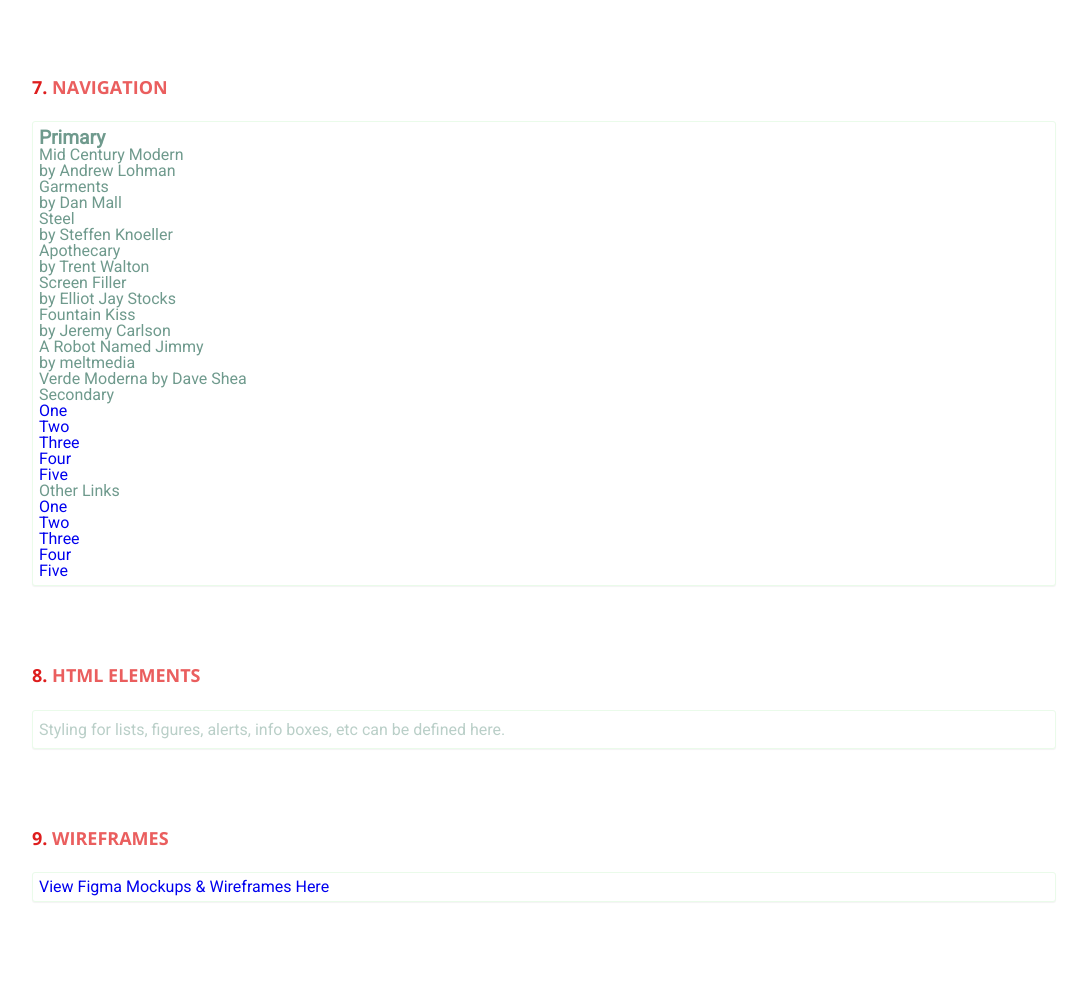
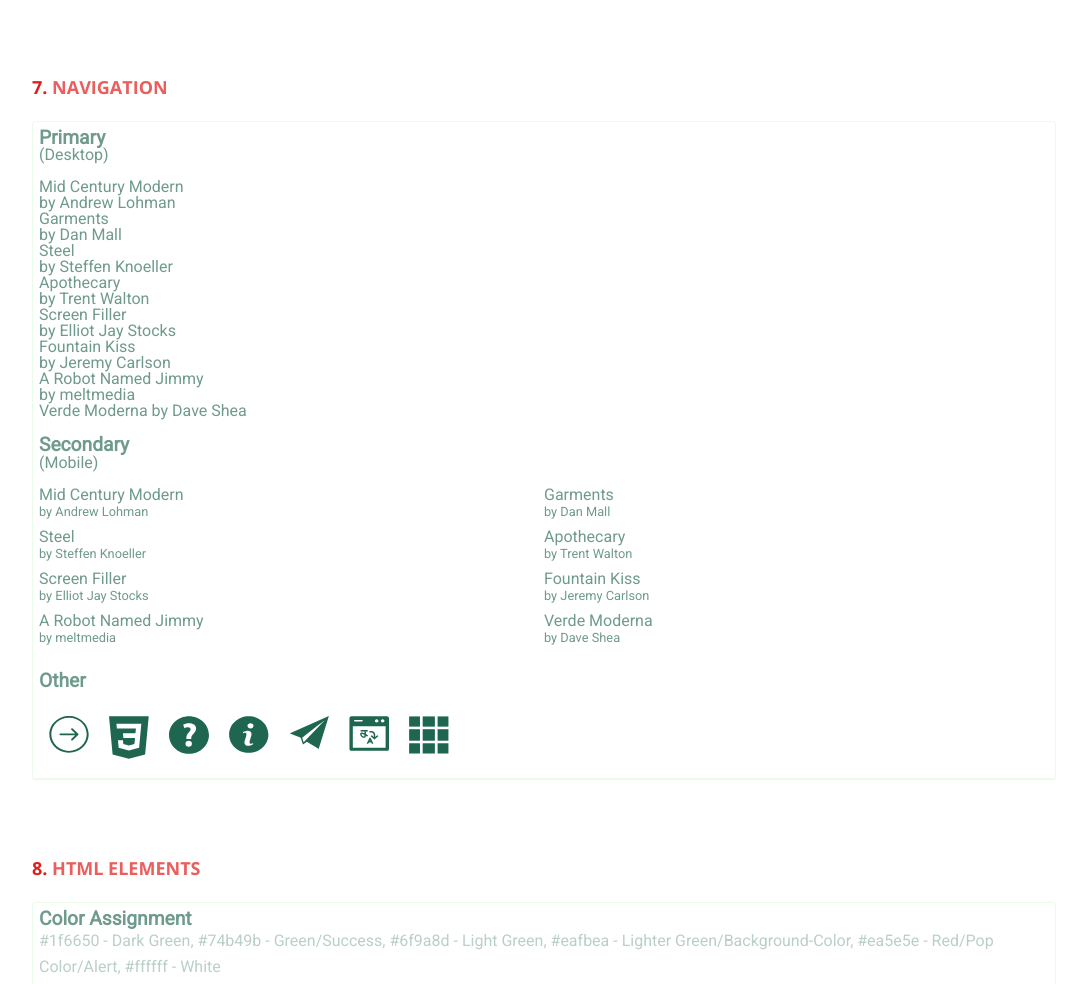
Before and after one commit to alexkev/zen-garden-wdd331, a website built with Parcel: page style-guide-template/src/index.html in a window 1280 px wide. Shown: the part 2160-3144 px from the top of the page, without its empty margins (96-1183 px from the left). Built offline with nearby package versions, Linux system fonts and the light colour scheme.

Commit message:
almost done?

```diff
--- a/style-guide-template/src/index.html
+++ b/style-guide-template/src/index.html
@@ -1,14 +1,12 @@
 <!DOCTYPE html>
 <html lang="en" class="no-js">
+
 <head>
   <meta charset="UTF-8" />
   <meta name="viewport" content="width=device-width, initial-scale=1" />
 
-    <link
-      href="http://fonts.googleapis.com/css?family=Open+Sans:400,300,700|Merriweather"
-      rel="stylesheet"
-      type="text/css"
-    />
+  <link href="http://fonts.googleapis.com/css?family=Open+Sans:400,300,700|Merriweather" rel="stylesheet"
+    type="text/css" />
 
   <link rel="stylesheet" href="scss/style-guide.scss" />
   <!-- Resource style -->
@@ -16,6 +14,7 @@
   <!-- Modernizr -->
   <title>Style Guide | CodyHouse</title>
 </head>
+
 <body>
   <header>
     <div class="cd-logo"><img src="assets/logo.svg" alt="Logo" /></div>
@@ -33,9 +32,7 @@
       <!-- cd-main-nav -->
     </nav>
 
-      <a href="assets/assets-download-file.zip" class="cd-download"
-        ><span>Download assets</span></a
-      >
+    <a href="assets/assets-download-file.zip" class="cd-download"><span>Download assets</span></a>
     <a href="#0" class="cd-nav-trigger">Menu<span></span></a>
   </header>
 
@@ -82,15 +79,25 @@
       <h2>Colors</h2>
 
       <ul>
-          <li class="cd-box"><div class="cd-color-swatch"></div></li>
+        <li class="cd-box">
+          <div class="cd-color-swatch"></div>
+        </li>
 
-          <li class="cd-box"><div class="cd-color-swatch"></div></li>
+        <li class="cd-box">
+          <div class="cd-color-swatch"></div>
+        </li>
 
-          <li class="cd-box"><div class="cd-color-swatch"></div></li>
+        <li class="cd-box">
+          <div class="cd-color-swatch"></div>
+        </li>
 
-          <li class="cd-box"><div class="cd-color-swatch"></div></li>
+        <li class="cd-box">
+          <div class="cd-color-swatch"></div>
+        </li>
 
-          <li class="cd-box"><div class="cd-color-swatch"></div></li>
+        <li class="cd-box">
+          <div class="cd-color-swatch"></div>
+        </li>
       </ul>
     </section>
 
@@ -139,80 +146,106 @@
       <h2>Navigation</h2>
       <div class="cd-box">
         <div>
-            <h3 class="primary-h3">Primary</h3>
+          <div class="primary-h3">
+            <h3>Primary</h3>
+            <small>(Desktop)</small>
+          </div>
+          <br>
           <nav class="cd-primary-nav">
             <ul>
               <li>
                 <a href="#" class="design-name">Mid Century Modern</a> </br> by
-                  <a href="http://andrewlohman.com/" class="designer-name"
-                    >Andrew Lohman</a
-                  >
+                <a href="http://andrewlohman.com/" class="designer-name">Andrew Lohman</a>
               </li>
               <li>
                 <a href="#" class="design-name">Garments</a> </br> by
-                  <a href="http://danielmall.com/" class="designer-name"
-                    >Dan Mall</a
-                  >
+                <a href="http://danielmall.com/" class="designer-name">Dan Mall</a>
               </li>
               <li>
                 <a href="#" class="design-name">Steel</a> </br> by
-                  <a href="http://steffen-knoeller.de" class="designer-name"
-                    >Steffen Knoeller</a
-                  >
+                <a href="http://steffen-knoeller.de" class="designer-name">Steffen Knoeller</a>
               </li>
               <li>
-                  <a href="#"class="design-name">Apothecary</a> </br> by
-                  <a href="http://trentwalton.com" class="designer-name"
-                    >Trent Walton</a
-                  >
+                <a href="#" class="design-name">Apothecary</a> </br> by
+                <a href="http://trentwalton.com" class="designer-name">Trent Walton</a>
               </li>
               <li>
-                  <a href="#"class="design-name">Screen Filler</a> </br> by
-                  <a href="http://elliotjaystocks.com/" class="designer-name"
-                    >Elliot Jay Stocks</a
-                  >
+                <a href="#" class="design-name">Screen Filler</a> </br> by
+                <a href="http://elliotjaystocks.com/" class="designer-name">Elliot Jay Stocks</a>
               </li>
               <li>
-                  <a href="#"class="design-name">Fountain Kiss</a> </br> by
-                  <a href="http://jeremycarlson.com" class="designer-name"
-                    >Jeremy Carlson</a
-                  >
+                <a href="#" class="design-name">Fountain Kiss</a> </br> by
+                <a href="http://jeremycarlson.com" class="designer-name">Jeremy Carlson</a>
               </li>
               <li>
                 <a href="#" class="design-name">A Robot Named Jimmy</a> </br> by
-                  <a href="http://meltmedia.com/" class="designer-name"
-                    >meltmedia</a
-                  >
+                <a href="http://meltmedia.com/" class="designer-name">meltmedia</a>
               </li>
               <li>
                 <a href="#" class="design-name">Verde Moderna</a> by
-                  <a href="http://www.mezzoblue.com/" class="designer-name"
-                    >Dave Shea</a
-                  >
+                <a href="http://www.mezzoblue.com/" class="designer-name">Dave Shea</a>
               </li>
             </ul>
           </nav>
         </div>
         <div>
+          <br>
+          <div class="secondary-h3">
             <h3>Secondary</h3>
+            <small>(Mobile)</small>
+          </div>
+          <br>
           <nav class="cd-secondary-nav">
             <ul>
-                <li><a href="#">One</a></li>
-                <li><a href="#">Two</a></li>
-                <li><a href="#">Three</a></li>
-                <li><a href="#">Four</a></li>
-                <li><a href="#">Five</a></li>
+              <li>
+                <a href="#" class="design-name">Mid Century Modern</a> </br> <small>by
+                  <a href="http://andrewlohman.com/" class="designer-name dn-small">Andrew Lohman</a></small>
+              </li>
+              <li>
+                <a href="#" class="design-name">Garments</a> </br> <small>by
+                  <a href="http://danielmall.com/" class="designer-name">Dan Mall</a></small>
+              </li>
+              <li>
+                <a href="#" class="design-name">Steel</a> </br> <small>by
+                  <a href="http://steffen-knoeller.de" class="designer-name">Steffen Knoeller</a></small>
+              </li>
+              <li>
+                <a href="#" class="design-name">Apothecary</a> </br> <small>by
+                  <a href="http://trentwalton.com" class="designer-name">Trent Walton</a></small>
+              </li>
+              <li>
+                <a href="#" class="design-name">Screen Filler</a> </br> <small>by
+                  <a href="http://elliotjaystocks.com/" class="designer-name">Elliot Jay Stocks</a></small>
+              </li>
+              <li>
+                <a href="#" class="design-name">Fountain Kiss</a> </br> <small>by
+                  <a href="http://jeremycarlson.com" class="designer-name">Jeremy Carlson</a></small>
+              </li>
+              <li>
+                <a href="#" class="design-name">A Robot Named Jimmy</a> </br> <small>by
+                  <a href="http://meltmedia.com/" class="designer-name">meltmedia</a></small>
+              </li>
+              <li>
+                <a href="#" class="design-name">Verde Moderna</a> <br> <small>by
+                  <a href="http://www.mezzoblue.com/" class="designer-name">Dave Shea</a></small>
+              </li>
             </ul>
           </nav>
         </div>
+        <br>
         <div>
-            <h3>Other Links</h3>
-            <ul>
-              <li><a href="#">One</a></li>
-              <li><a href="#">Two</a></li>
-              <li><a href="#">Three</a></li>
-              <li><a href="#">Four</a></li>
-              <li><a href="#">Five</a></li>
+          <div class="other-h3">
+            <h3>Other</h3>
+          </div>
+          <br>
+            <ul class="other-icons">
+              <li><img src="assets/icons/btn-arrow.svg" alt="Image description." /></li>
+              <li><img src="assets/icons/btn-css-icon.svg" alt=""></li>
+              <li><img src="assets/icons/btn-faq.svg" alt=""></li>
+              <li><img src="assets/icons/btn-info.svg" alt=""></li>
+              <li><img src="assets/icons/btn-paper-airplane.svg" alt=""></li>
+              <li><img src="assets/icons/btn-translation.svg" alt=""></li>
+              <li><img src="assets/icons/btn-view-all.svg" alt=""></li>
             </ul>
         </div>
       </div>
@@ -221,9 +254,14 @@
     <section id="elements" class="cd-elements">
       <h2>HTML Elements</h2>
       <div class="cd-box">
+        <h6>Color Assignment</h6>
         <p>
-            Styling for lists, figures, alerts, info boxes, etc can be defined
-            here.
+         #1f6650 - Dark Green,
+         #74b49b - Green/Success,
+         #6f9a8d - Light Green,
+         #eafbea - Lighter Green/Background-Color,
+         #ea5e5e - Red/Pop Color/Alert,
+         #ffffff - White
         </p>
       </div>
     </section>
@@ -231,11 +269,13 @@
     <section id="wireframes" class="cd-wireframes">
       <h2>Wireframes</h2>
       <div class="cd-box">
-            <a href="https://www.figma.com/file/LNCwvXTzlABWuRbHzQygPj/Zen-Garden?node-id=34%3A183">View Figma Mockups & Wireframes Here</a>
+        <a href="https://www.figma.com/file/LNCwvXTzlABWuRbHzQygPj/Zen-Garden?node-id=34%3A183">View Figma Mockups &
+          Wireframes Here</a>
       </div>
     </section>
   </main>
 
   <script src="js/main.js"></script>
 </body>
+
 </html>
--- a/style-guide-template/src/scss/style-guide.scss
+++ b/style-guide-template/src/scss/style-guide.scss
@@ -17,8 +17,10 @@
 $alert: $color-4; // red
 
 // fonts
-$primary-font: 'Roboto', sans-serif;
-$secondary-font: 'Open Sans', sans-serif;
+$primary-font: 'Roboto',
+sans-serif;
+$secondary-font: 'Open Sans',
+sans-serif;
 
 /* --------------------------------
 
@@ -139,7 +141,7 @@
 
 -------------------------------- */
 
-main > h1 {
+main>h1 {
   color: $color-2;
 
   @include MQ(L) {
@@ -186,7 +188,7 @@
   }
 }
 
-section > h2::before {
+section>h2::before {
   /* number before each section title */
   color: darken($color-3, 15%);
 }
@@ -217,10 +219,12 @@
   border: none;
   box-shadow: none;
   border-radius: 0.25em;
+
   font: {
     size: 1.4rem;
     family: $secondary-font;
   }
+
   color: $color-5;
   padding: 0.6em 2.2em;
   cursor: pointer;
@@ -296,12 +300,42 @@
   color: $color-2;
   text-decoration: none;
 }
+
 .design-name:hover,
 .designer-name:hover {
   color: $color-3;
 }
-.primary-h3 {
+
+.primary-h3 h3,
+.secondary-h3 h3,
+.other-h3 h3,
+h6 {
   color: $color-2;
   font-size: 1.2em;
   font-weight: 600;
 }
+
+.cd-secondary-nav ul {
+  display: grid;
+  grid-template-columns: 1fr 1fr;
+
+  li {
+    margin-bottom: 10px;
+  }
+
+  small {
+    font-size: 0.8em;
+  }
+}
+
+.other-icons {
+  display: flex;
+
+  li {
+    padding: 10px;
+  }
+
+  img {
+    width: 40px;
+  }
+}
```
Also changed, not shown: style-guide-template/src/css/styles.css, 1 other file. Lines whose indentation alone changed are shown as unchanged.
